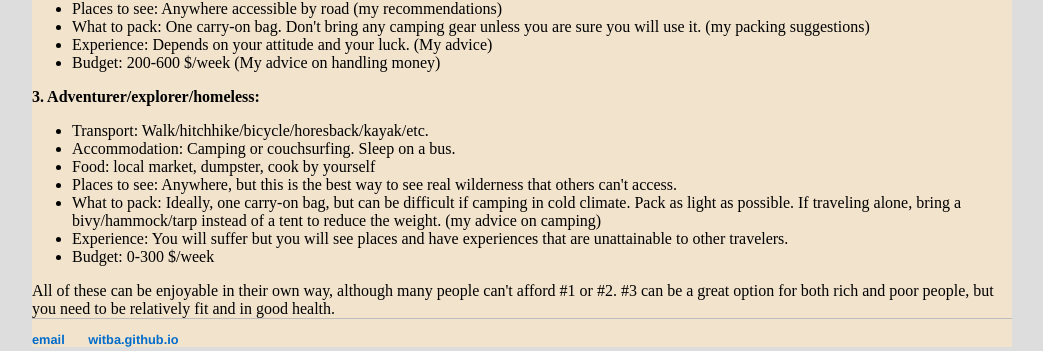
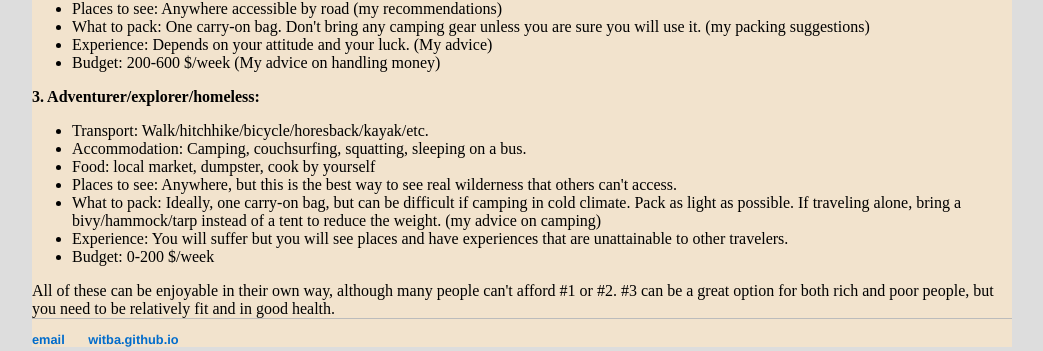
Before and after one commit to witba/witba.github.io, a Jekyll site: the page built from travel/waystotravel.html, in a window 1280 px wide. Shown: the part 446-797 px from the top of the page, without its empty margins (118-1161 px from the left). Built offline with Jekyll 4.4.1, drawn with Linux system fonts in a browser that asks for light colours.

Commit message:
Update waystotravel.html

```diff
--- a/travel/waystotravel.html
+++ b/travel/waystotravel.html
@@ -30,12 +30,12 @@ WAYS TO TRAVEL <br>
 <b>3. Adventurer/explorer/homeless:</b>
 <ul>
 <li>Transport: Walk/hitchhike/bicycle/horesback/kayak/etc.
-<li>Accommodation: Camping or couchsurfing. Sleep on a bus.
+<li>Accommodation: Camping, couchsurfing, squatting, sleeping on a bus.
 <li>Food: local market, dumpster, cook by yourself
 <li>Places to see: Anywhere, but this is the best way to see real wilderness that others can't access.
 <li>What to pack: Ideally, one carry-on bag, but can be difficult if camping in cold climate. Pack as light as possible. If traveling alone, bring a bivy/hammock/tarp instead of a tent to reduce the weight. (my advice on camping)
 <li>Experience: You will suffer but you will see places and have experiences that are unattainable to other travelers.
-<li>Budget: 0-300 $/week
+<li>Budget: 0-200 $/week
 </ul>
 All of these can be enjoyable in their own way, although many people can't afford #1 or #2. #3 can be a great option for both rich and poor people, but you need to be relatively fit and in good health.
 </div>
```
